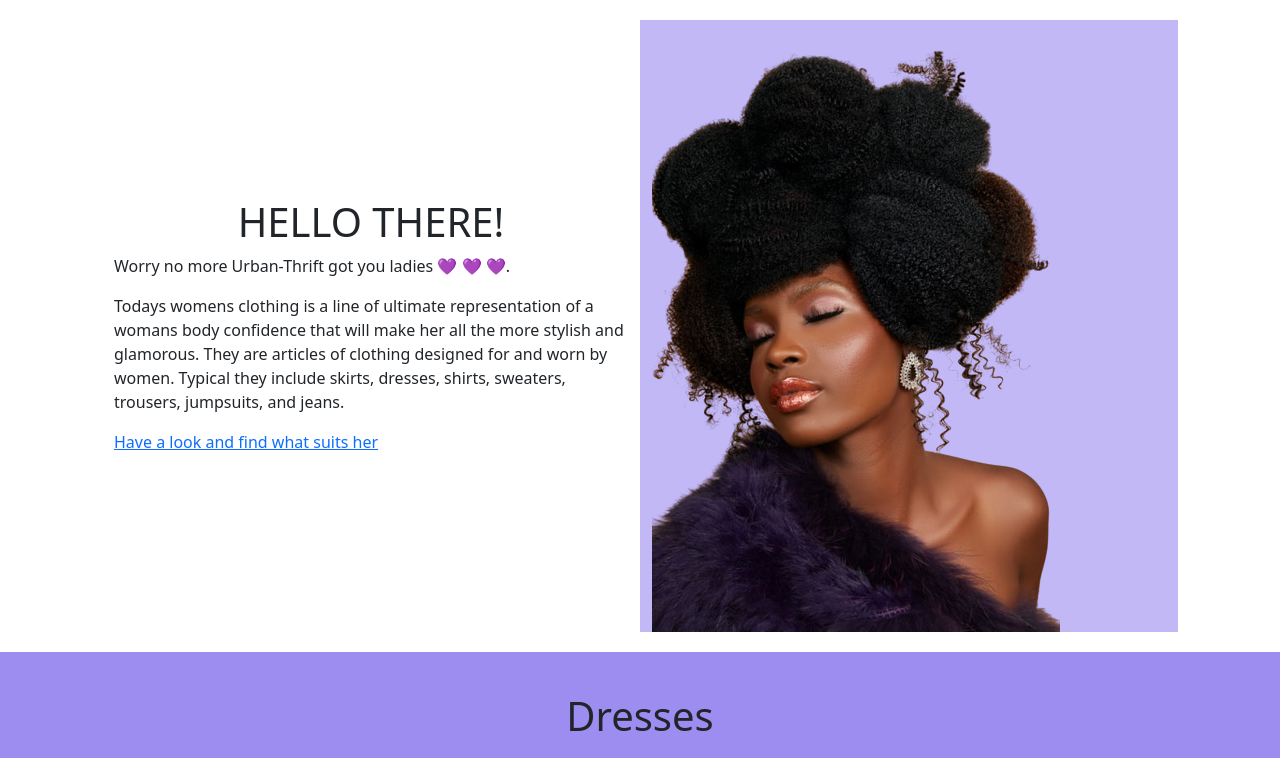
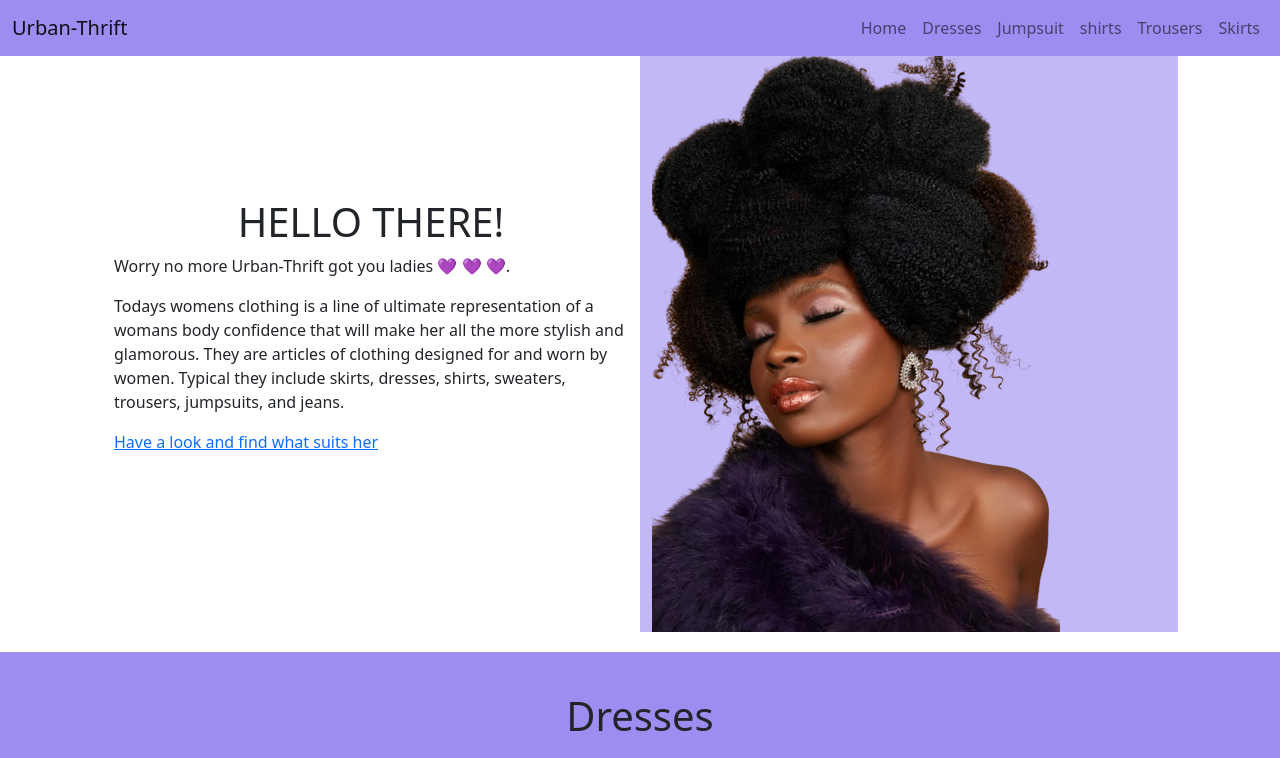
Before and after one commit to Terry-Mochire/Urban-Thrift, a plain HTML site: page women.html in a window 1280 px wide. Shown: the top 758 px of the page. Drawn offline with nearby package versions, Linux system fonts and the light colour scheme.

Commit message:
Add navbar and style it

```diff
--- a/assests/style.css
+++ b/assests/style.css
@@ -4,6 +4,10 @@
 }
 h1{
     text-align: center;
+}
+
+.bgColor{
+    background-color: #9D8DF1;
 }
 
 .imgIntro{
--- a/women.html
+++ b/women.html
@@ -11,8 +11,38 @@
     <title>Women</title>
   </head>
   <body>
-      <div class="container intro" id="intro">
-          <div class="row align-items-center">
+    <nav class="navbar navbar-expand-lg navbar-light bgColor fixed-top">
+        <div class="container-fluid">
+            <a class="navbar-brand logo" href="#">Urban-Thrift</a>
+            <button class="navbar-toggler" type="button" data-bs-toggle="collapse" data-bs-target="#navbarNav" aria-controls="navbarNav" aria-expanded="false" aria-label="Toggle navigation">
+                <span class="navbar-toggler-icon"></span>
+            </button>
+            <div class="collapse navbar-collapse" id="navbarNav">
+                <ul class="navbar-nav ms-auto">
+                    <li class="nav-item">
+                        <a class="nav-link"  href="#intro">Home</a>
+                    </li>
+                    <li class="nav-item">
+                        <a class="nav-link" href="#dress">Dresses</a>
+                    </li>
+                    <li class="nav-item">
+                        <a class="nav-link" href="#jumpsuit">Jumpsuit</a>
+                    </li>
+                    <li class="nav-item">
+                        <a class="nav-link" href="#tops">shirts</a>
+                    </li>
+                    <li class="nav-item">
+                        <a class="nav-link" href="#trousers">Trousers</a>
+                    </li>
+                    <li class="nav-item">
+                        <a class="nav-link" href="#skirts">Skirts</a>
+                    </li>
+                </ul>
+            </div>
+        </div>
+    </nav>
+    <div class="container intro" id="intro">
+        <div class="row align-items-center">
               <div class="col-lg-6">
                     <h1>HELLO THERE!</h1>
                     <p>Worry no more Urban-Thrift got you ladies &#128156; &#128156; &#128156;.</p>
@@ -23,7 +53,7 @@
               <div class="col-lg-6 imgIntro">
                   <img src="./assests/images/dresses/think-removebg-preview.png" alt="">
               </div>
-          </div>
+        </div>
       </div>
     <div class="container-fluid dress" id="dress">
         <h1>Dresses</h1>
```
